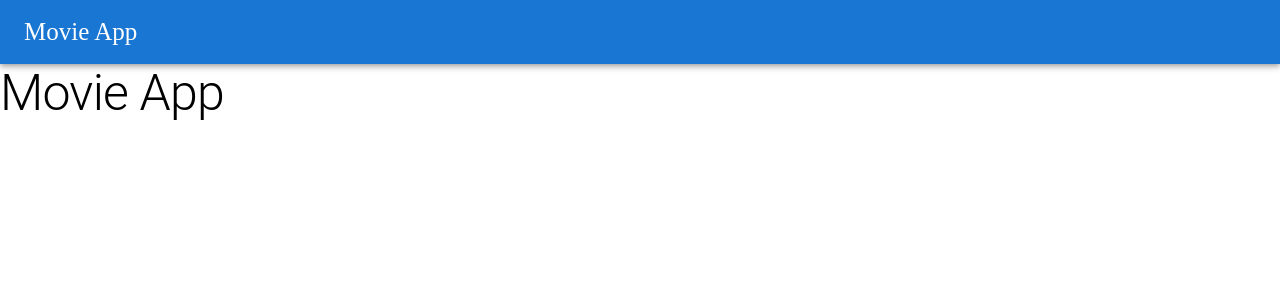
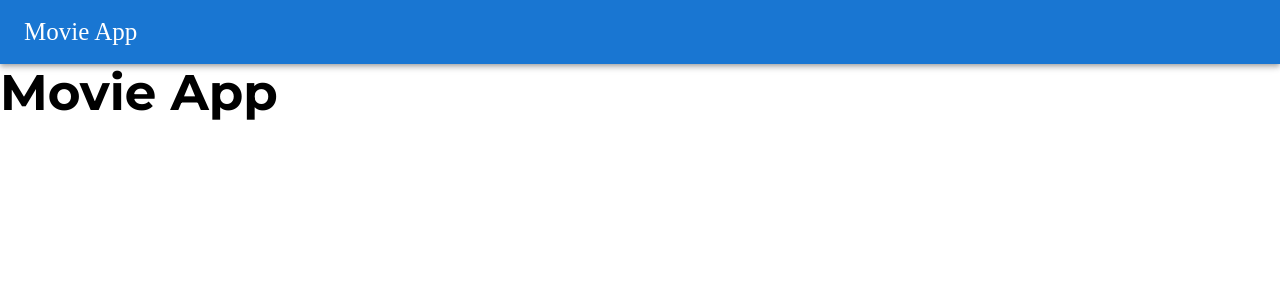
Before and after one commit to pug000/movie-app, a Next.js app: page / in a window 1280 px wide. Shown: the top 300 px of the page. Built offline with nearby package versions, Linux system fonts and the light colour scheme.

Commit message:
feat: add fonts

```diff
--- a/next.config.js
+++ b/next.config.js
@@ -1,6 +1,9 @@
 /** @type {import('next').NextConfig} */
 const nextConfig = {
   reactStrictMode: true,
+  compiler: {
+    styledComponents: true,
+  },
 };
 
 module.exports = nextConfig;
--- a/package.json
+++ b/package.json
@@ -25,7 +25,6 @@
     "typescript": "4.9.4"
   },
   "devDependencies": {
-    "@next/font": "^13.0.7",
     "@testing-library/jest-dom": "^5.16.5",
     "@testing-library/react": "^13.4.0",
     "@types/jest": "^29.2.4",
@@ -36,7 +35,6 @@
     "@types/styled-components": "^5.1.26",
     "@typescript-eslint/eslint-plugin": "^5.46.1",
     "@typescript-eslint/parser": "^5.46.1",
-    "babel-plugin-styled-components": "^2.0.7",
     "eslint": "^8.30.0",
     "eslint-config-airbnb": "^19.0.4",
     "eslint-config-airbnb-typescript": "^17.0.0",
--- a/pages/_document.tsx
+++ b/pages/_document.tsx
@@ -5,7 +5,14 @@ export default class MyDocument extends Document {
   render() {
     return (
       <Html>
-        <Head />
+        <Head>
+          <link rel="preconnect" href="https://fonts.googleapis.com" />
+          <link rel="preconnect" href="https://fonts.gstatic.com" crossOrigin="true" />
+          <link
+            href="https://fonts.googleapis.com/css2?family=Montserrat:wght@500;700&family=Open+Sans&display=swap"
+            rel="stylesheet"
+          />
+        </Head>
         <body>
           <Main />
           <NextScript />
--- a/styles/Global.tsx
+++ b/styles/Global.tsx
@@ -1,4 +1,6 @@
 import { createGlobalStyle } from 'styled-components';
+
+import defaultTheme from './theme';
 
 const GlobalStyle = createGlobalStyle`
   *,
@@ -8,6 +10,12 @@ const GlobalStyle = createGlobalStyle`
     margin: 0;
     padding: 0;
   }
+
+  body {
+    font-family: 'Open Sans, sans-serif';
+    font-weight: 400;
+    font-size: 18px;
+  }
 `;
 
 export default GlobalStyle;
--- a/styles/theme.tsx
+++ b/styles/theme.tsx
@@ -1,4 +1,22 @@
-import { createTheme } from '@mui/material/styles';
+import { createTheme } from '@mui/material/styles/';
+
+declare module '@mui/material/styles' {
+  interface Theme {
+    fonts: {
+      title?: string;
+      subtitle?: string;
+      text?: string;
+    };
+  }
+
+  interface ThemeOptions {
+    fonts: {
+      title?: string;
+      subtitle?: string;
+      text?: string;
+    };
+  }
+}
 
 const defaultTheme = createTheme({
   palette: {
@@ -13,28 +31,37 @@ const defaultTheme = createTheme({
   typography: {
     h1: {
       fontSize: 50,
+      fontFamily: 'Montserrat, sans-serif',
+      fontWeight: 700,
     },
     h2: {
       fontSize: 42,
+      fontFamily: 'Montserrat, sans-serif',
     },
     h3: {
       fontSize: 36,
+      fontFamily: 'Montserrat, sans-serif',
     },
     h4: {
       fontSize: 25,
+      fontFamily: 'Montserrat, sans-serif',
     },
     h5: {
       fontSize: 21,
+      fontFamily: 'Montserrat, sans-serif',
     },
     body1: {
-      fontSize: 18,
+      fontSize: 16,
+      fontFamily: 'Open Sans, sans-serif',
+      fontWeight: 400,
     },
-    body2: {
-      fontSize: 16,
-    },
-    fontWeightRegular: 400,
-    fontWeightMedium: 500,
-    fontWeightBold: 700,
+    fontSize: 18,
+    fontFamily: 'Open Sans, sans-serif',
+  },
+  fonts: {
+    title: 'Montserrat, sans-serif',
+    subtitle: 'Montserrat, sans-serif',
+    text: 'Open Sans, sans-serif',
   },
   breakpoints: {},
   transitions: {},
```
Also changed, not shown: .babelrc.json (deleted), 1 other file (tests, documents, lock files or other folders).
